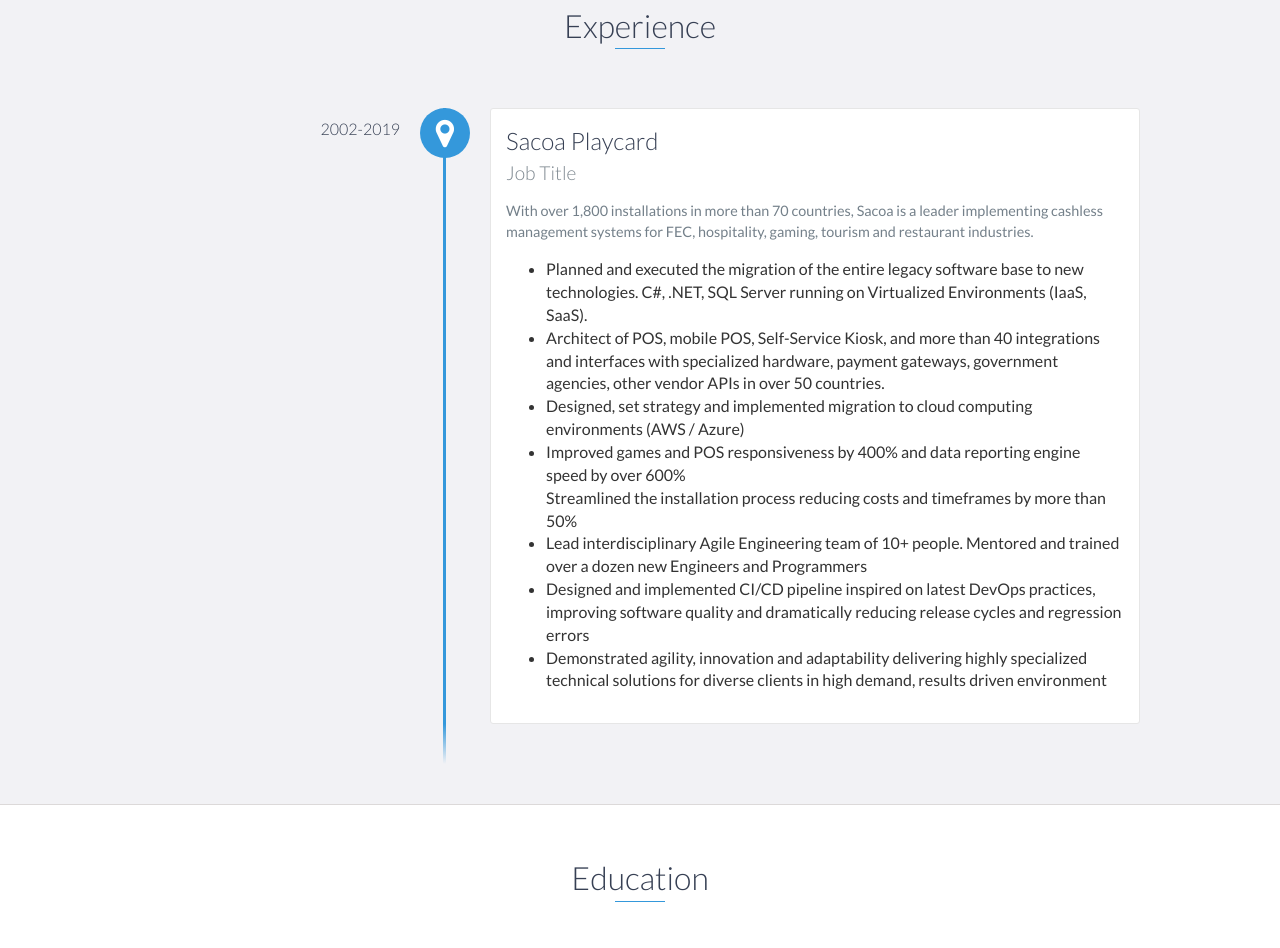
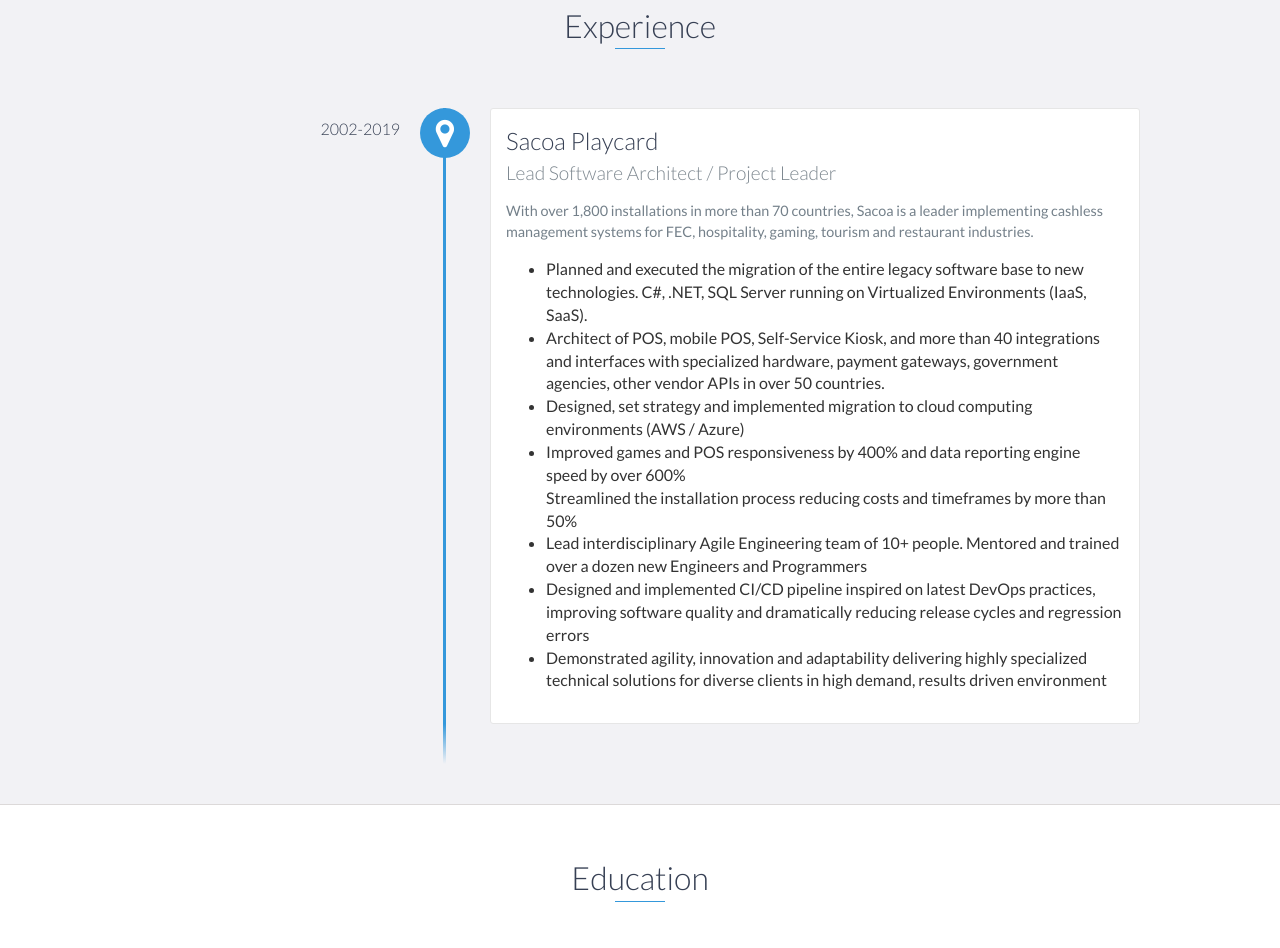
Before and after one commit to alehofmann/alehofmann.github.io, a website: page index.html in a window 1280 px wide. Shown: the part 1074-2022 px from the top of the page. Drawn offline with nearby package versions, Linux system fonts and the light colour scheme.

Commit message:
Update index.html

```diff
--- a/index.html
+++ b/index.html
@@ -88,7 +88,7 @@
         <div id="experience-timeline">
             <div data-date="2002-2019">
                 <h3>Sacoa Playcard</h3>
-                <h4>Job Title</h4>
+                <h4>Lead Software Architect / Project Leader</h4>
                 <p>
 	        	With over 1,800 installations in more than 70 countries, Sacoa is a leader implementing cashless management systems for FEC, hospitality, gaming, tourism and restaurant industries.<br>
 
```
